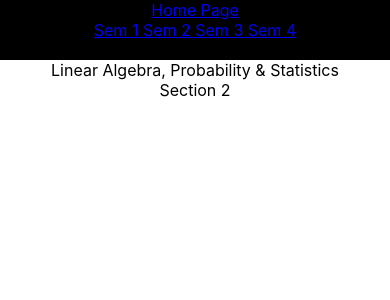
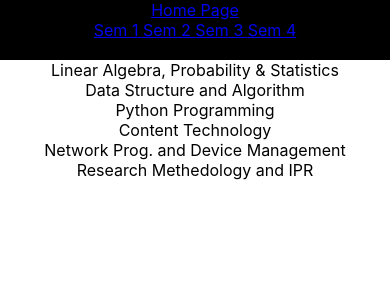
Before and after one commit to RajatVerma099/mca_react, a React (Create React App) app: page /Pages/Sem1 in a window 390 px wide. Shown: the top 300 px of the page. Built offline with nearby package versions, Linux system fonts and the light colour scheme.

Commit message:
commiting to see changes in mobile

```diff
--- a/src/Pages/Sem1.js
+++ b/src/Pages/Sem1.js
@@ -6,8 +6,9 @@ const AccordionItem = ({ title, content }) => {
 
   const toggleAccordion = () => {
     const currentTime = new Date().getTime();
-    if (currentTime - lastClickTime < 300) {
+    // if (currentTime - lastClickTime < 300) {
       // Double tap occurred
+   if (isOpen==true){
       setIsOpen(!isOpen);
     } else {
       // Single tap occurred
@@ -45,11 +46,70 @@ const NestedAccordion = () => {
         }
       />
       <AccordionItem
-        title="Section 2"
+        title="Data Structure and Algorithm"
         content={
           <div>
-            <p>Content of section 2</p>
-            {/* <NestedAccordion /> */}
+           <p>Unit 1.) Linear DS</p>
+            <p>Unit 2.) Algorithms In Computing</p>
+            <p>Unit 3.) Hierarical DS and Hashing</p>
+            <p>Unit 4.) Sorting, Tress and Graphs</p>
+            <p>Unit 5.) Algorithm Design Techniques</p>
+
+          </div>
+        }
+      />
+
+<AccordionItem
+        title="Python Programming"
+        content={
+          <div>
+           <p>Unit 1.) Variables Operators and Conditionals</p>
+            <p>Unit 2.) Loops and Functions</p>
+            <p>Unit 3.) Simple Data Structures</p>
+            <p>Unit 4.) String, Dictionaries, Modules</p>
+            <p>Unit 5.) File and Exception Handling and System Level Commands</p>
+
+          </div>
+        }
+      />
+      <AccordionItem
+        title="Content Technology"
+        content={
+          <div>
+           <p>Unit 1.) Document Databasea</p>
+            <p>Unit 2.) Graph and Column Databases</p>
+            <p>Unit 3.) Distributed Database Patterns</p>
+            <p>Unit 4.) DAM</p>
+            <p>Unit 5.) DAM Metrics and Strategies</p>
+
+          </div>
+        }
+      />
+
+<AccordionItem
+        title="Network Prog. and Device Management"
+        content={
+          <div>
+           <p>Unit 1.) Architecture and Application</p>
+            <p>Unit 2.) Socket Programming</p>
+            <p>Unit 3.) Secure Communication</p>
+            <p>Unit 4.) L2 &L3 Protocols and Devices</p>
+            <p>Unit 5.) Devices, Monitoring and Management</p>
+
+          </div>
+        }
+      />
+
+<AccordionItem
+        title="Research Methedology and IPR"
+        content={
+          <div>
+           <p>Unit 1.) Research Problem Formulation</p>
+            <p>Unit 2.) Literature Review</p>
+            <p>Unit 3.) Technical Writing/Presentation</p>
+            <p>Unit 4.) Introduction to IPR</p>
+            <p>Unit 5.) IPR</p>
+
           </div>
         }
       />
```
